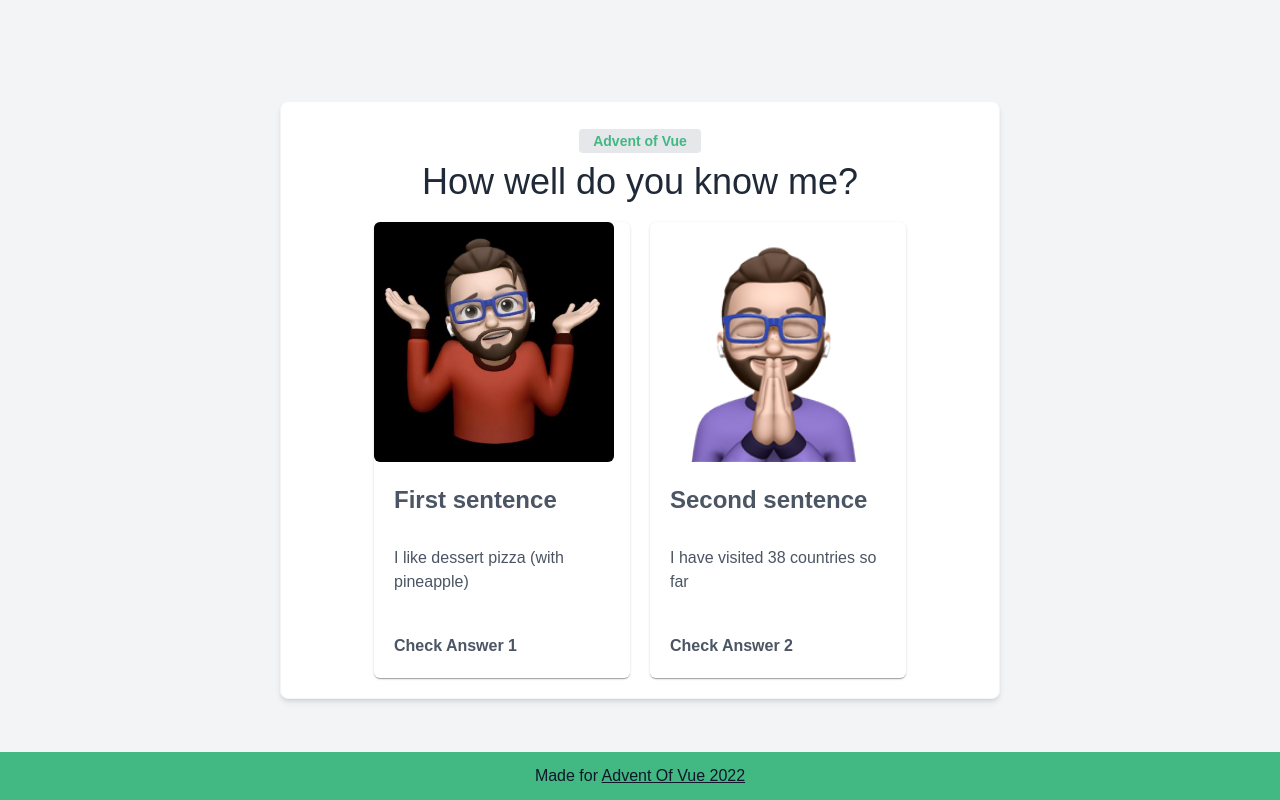
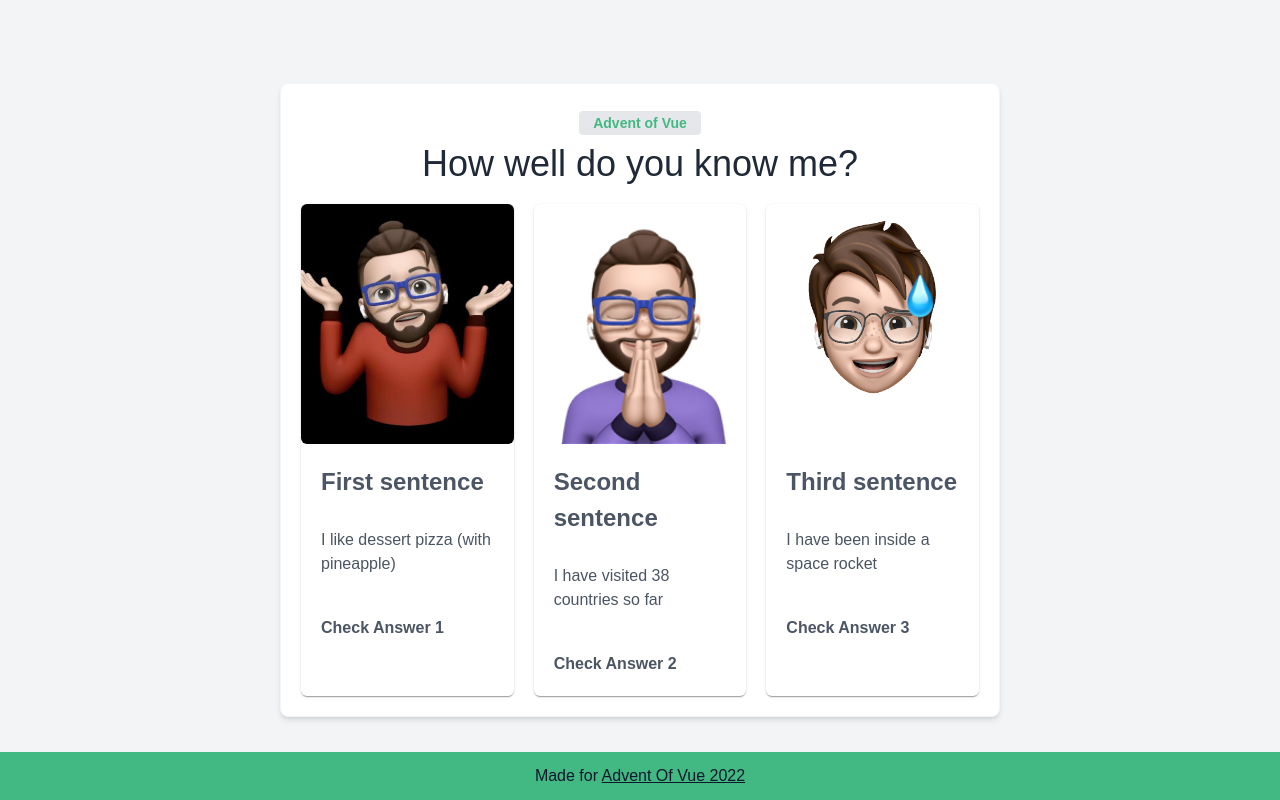
Before and after one commit to bo7owers/secret-santa-challenge, a Vue app: page / in a window 1280 px wide. Built offline with nearby package versions, Linux system fonts and the light colour scheme; a web font is replaced by a local one.

Commit message:
Add final card

```diff
--- a/src/pages/index.vue
+++ b/src/pages/index.vue
@@ -20,5 +20,12 @@ import MyCard from '@/components/MyCard.vue'
 		content="I have visited 38 countries so far"
 		btnLabel="Check Answer 2"
 	  />
+	  <MyCard
+		title="Third sentence"
+		imgSrc="animoji.png"
+		alt="Old bo7owers animoji"
+		content="I have been inside a space rocket"
+		btnLabel="Check Answer 3"
+	  />
   </div>
 </template>
```
